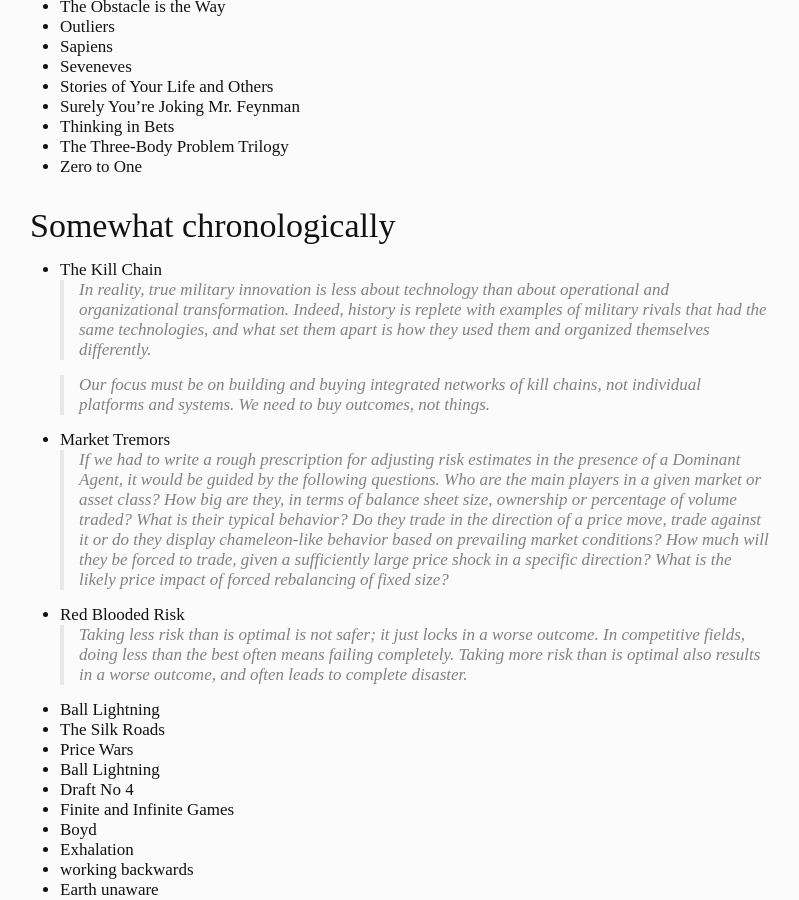
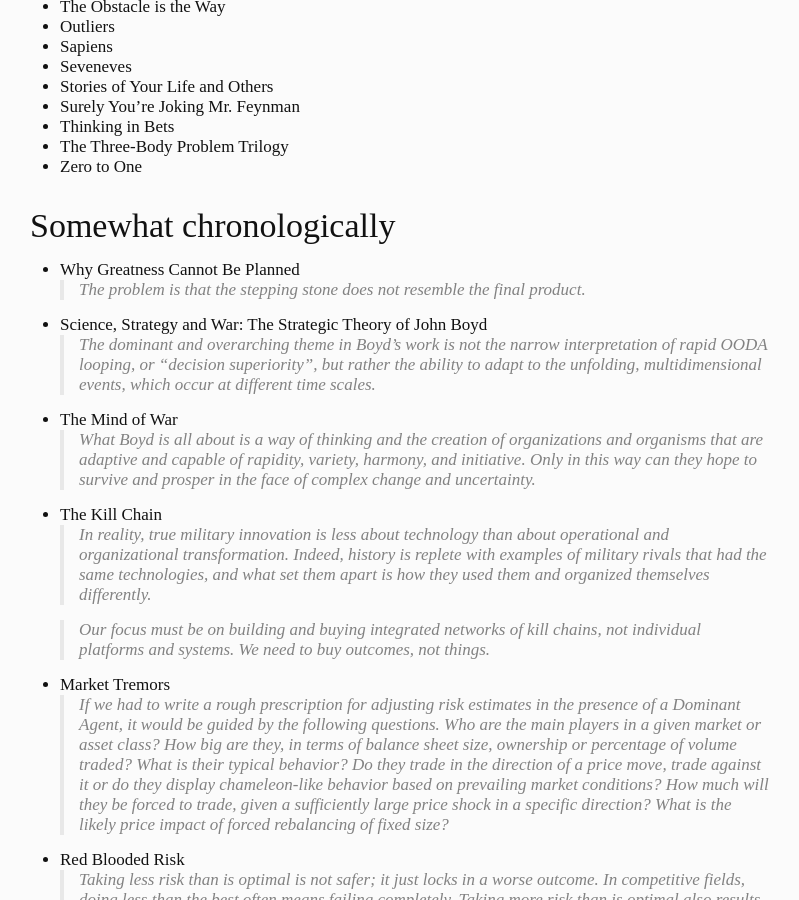
Before and after one commit to tims457/tims457.github.io.old, a Jekyll site: the page built from library/index.md, in a window 1280 px wide and 900 px high, scrolled down 683 px. Shown: the whole window, without its empty margins (240-1039 px from the left). Built offline with Jekyll 4.4.1, drawn with Linux system fonts in a browser that asks for light colours; some web fonts are replaced.

Commit message:
update books

```diff
--- a/library/index.md
+++ b/library/index.md
@@ -33,6 +33,12 @@
 - Zero to One
 
 ## Somewhat chronologically
+- Why Greatness Cannot Be Planned
+    > The problem is that the stepping stone does not resemble the final product.
+- Science, Strategy and War: The Strategic Theory of John Boyd
+    > The dominant and overarching theme in Boyd’s work is not the narrow interpretation of rapid OODA looping, or “decision superiority”, but rather the ability to adapt to the unfolding, multidimensional events, which occur at different time scales.
+- The Mind of War
+    > What Boyd is all about is a way of thinking and the creation of organizations and organisms that are adaptive and capable of rapidity, variety, harmony, and initiative. Only in this way can they hope to survive and prosper in the face of complex change and uncertainty.
 - The Kill Chain
     > In reality, true military innovation is less about technology than about operational and organizational transformation. Indeed, history is replete with examples of military rivals that had the same technologies, and what set them apart is how they used them and organized themselves differently.
 
```
